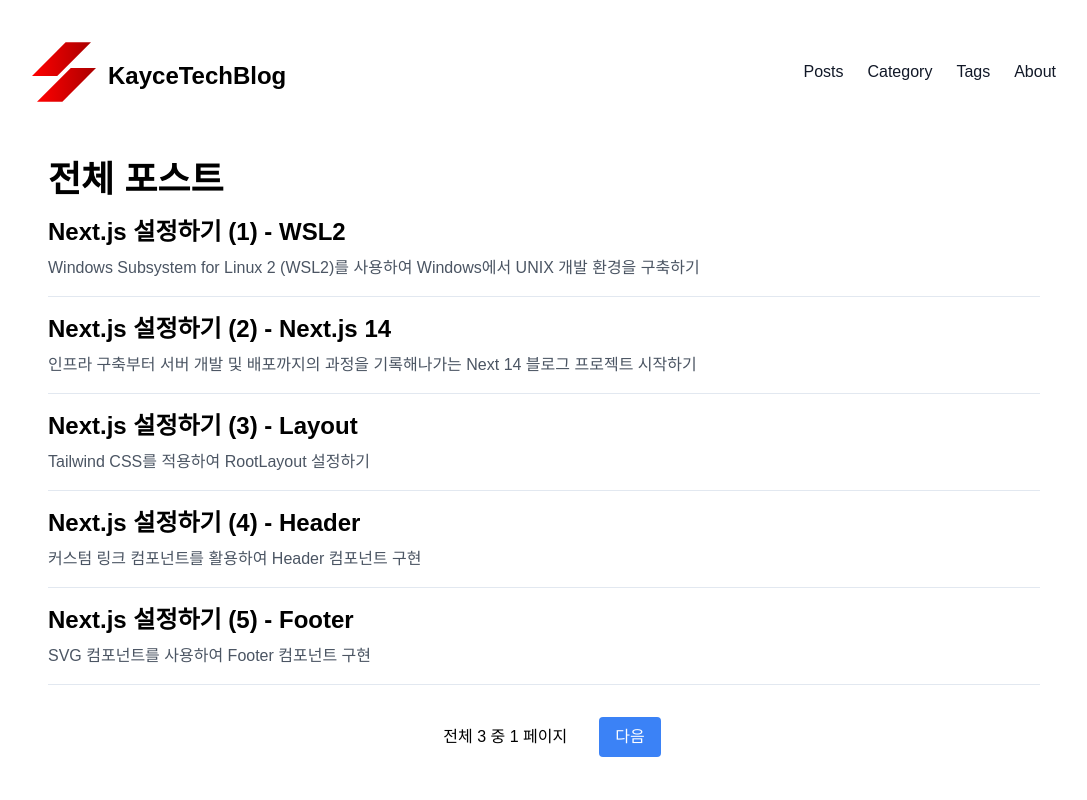
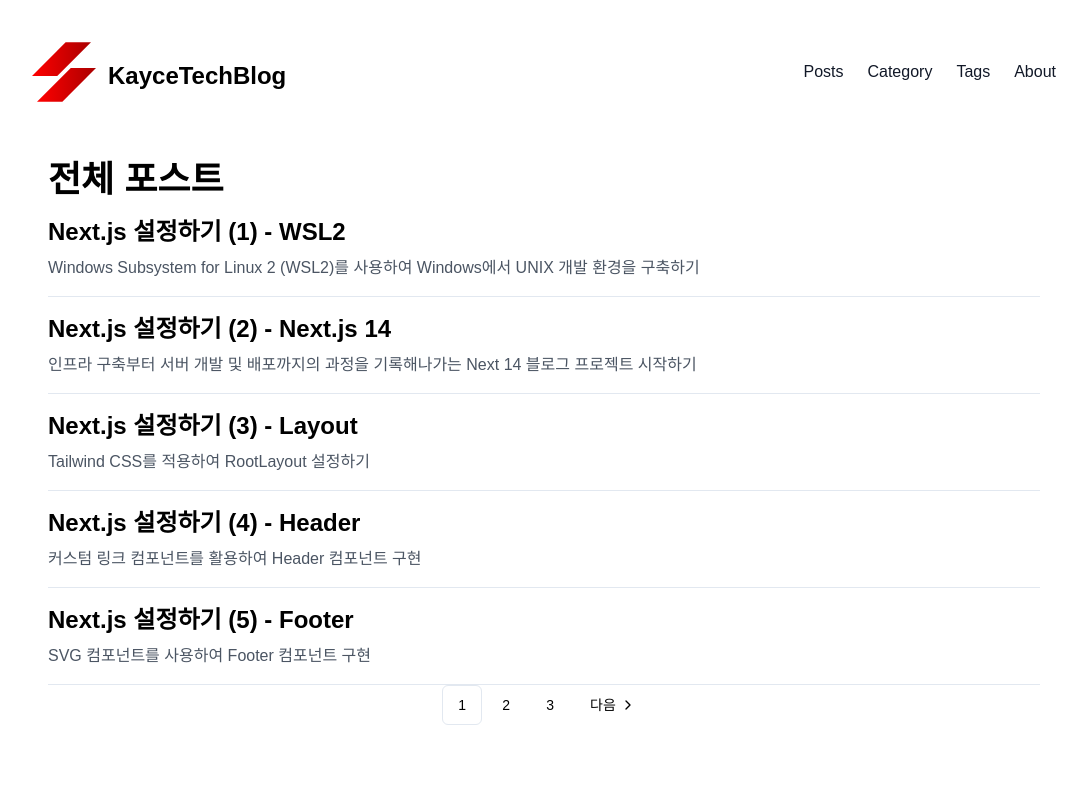
Before and after one commit to changeuikim/kayce, a Next.js app: page /posts/1 in a window 1280 px wide. Shown: the top 800 px of the page, without its empty margins (96-1183 px from the left). Built offline with nearby package versions, Linux system fonts and the light colour scheme.

Commit message:
[feat] shadcn/ui를 사용한 페이지네이션 컴포넌트 구현

```diff
--- a/package.json
+++ b/package.json
@@ -14,6 +14,7 @@
     "@mdx-js/loader": "^3.0.1",
     "@mdx-js/react": "^3.0.1",
     "@next/mdx": "^14.2.14",
+    "@radix-ui/react-slot": "^1.1.0",
     "@types/mdx": "^2.0.13",
     "class-variance-authority": "^0.7.0",
     "clsx": "^2.1.1",
--- a/src/app/posts/(pagination)/[page]/page.tsx
+++ b/src/app/posts/(pagination)/[page]/page.tsx
@@ -1,6 +1,6 @@
 import { getPaginatedPostList } from '@/lib/post';
-import Pagination from '@/components/common/Pagination';
 import PostList from '@/components/post/PostList';
+import PostPagination from '@/components/post/PostPagination';
 
 type Props = {
   params: { page: string };
@@ -13,7 +13,7 @@
   return (
     <div className="p-4">
       <PostList title="전체 포스트" posts={posts} />
-      <Pagination currentPage={page} totalPages={totalPages} basePath="/posts" />
+      <PostPagination currentPage={page} totalPages={totalPages} basePath="/posts" />
     </div>
   );
 };
--- /dev/null
+++ b/src/components/post/PostPagination.tsx
@@ -0,0 +1,59 @@
+import {
+  Pagination,
+  PaginationContent,
+  PaginationEllipsis,
+  PaginationItem,
+  PaginationLink,
+  PaginationNext,
+  PaginationPrevious,
+} from '@/components/ui/pagination';
+
+interface PaginationProps {
+  currentPage: number;
+  totalPages: number;
+  basePath: string;
+}
+
+const PostPagination = ({ currentPage, totalPages, basePath }: PaginationProps) => {
+  const renderPaginationItems = () => {
+    const items = [];
+    for (let i = 1; i <= totalPages; i++) {
+      if (i === 1 || i === totalPages || (i >= currentPage - 1 && i <= currentPage + 1)) {
+        items.push(
+          <PaginationItem key={i}>
+            <PaginationLink href={`${basePath}/${i}`} isActive={i === currentPage}>
+              {i}
+            </PaginationLink>
+          </PaginationItem>
+        );
+      } else if (i === currentPage - 2 || i === currentPage + 2) {
+        items.push(
+          <PaginationItem key={i}>
+            <PaginationEllipsis />
+          </PaginationItem>
+        );
+      }
+    }
+    return items;
+  };
+
+  return (
+    <Pagination>
+      <PaginationContent>
+        {currentPage > 1 && (
+          <PaginationItem>
+            <PaginationPrevious href={`${basePath}/${currentPage - 1}`} />
+          </PaginationItem>
+        )}
+        {renderPaginationItems()}
+        {currentPage < totalPages && (
+          <PaginationItem>
+            <PaginationNext href={`${basePath}/${currentPage + 1}`} />
+          </PaginationItem>
+        )}
+      </PaginationContent>
+    </Pagination>
+  );
+};
+
+export default PostPagination;
--- /dev/null
+++ b/src/components/ui/button.tsx
@@ -0,0 +1,49 @@
+import * as React from 'react';
+import { Slot } from '@radix-ui/react-slot';
+import { cva, type VariantProps } from 'class-variance-authority';
+
+import { cn } from '@/lib/utils';
+
+const buttonVariants = cva(
+  'inline-flex items-center justify-center whitespace-nowrap rounded-md text-sm font-medium ring-offset-background transition-colors focus-visible:outline-none focus-visible:ring-2 focus-visible:ring-ring focus-visible:ring-offset-2 disabled:pointer-events-none disabled:opacity-50',
+  {
+    variants: {
+      variant: {
+        default: 'bg-primary text-primary-foreground hover:bg-primary/90',
+        destructive: 'bg-destructive text-destructive-foreground hover:bg-destructive/90',
+        outline: 'border border-input bg-background hover:bg-accent hover:text-accent-foreground',
+        secondary: 'bg-secondary text-secondary-foreground hover:bg-secondary/80',
+        ghost: 'hover:bg-accent hover:text-accent-foreground',
+        link: 'text-primary underline-offset-4 hover:underline',
+      },
+      size: {
+        default: 'h-10 px-4 py-2',
+        sm: 'h-9 rounded-md px-3',
+        lg: 'h-11 rounded-md px-8',
+        icon: 'h-10 w-10',
+      },
+    },
+    defaultVariants: {
+      variant: 'default',
+      size: 'default',
+    },
+  }
+);
+
+export interface ButtonProps
+  extends React.ButtonHTMLAttributes<HTMLButtonElement>,
+    VariantProps<typeof buttonVariants> {
+  asChild?: boolean;
+}
+
+const Button = React.forwardRef<HTMLButtonElement, ButtonProps>(
+  ({ className, variant, size, asChild = false, ...props }, ref) => {
+    const Comp = asChild ? Slot : 'button';
+    return (
+      <Comp className={cn(buttonVariants({ variant, size, className }))} ref={ref} {...props} />
+    );
+  }
+);
+Button.displayName = 'Button';
+
+export { Button, buttonVariants };
--- /dev/null
+++ b/src/components/ui/pagination.tsx
@@ -0,0 +1,98 @@
+import * as React from 'react';
+import { ChevronLeft, ChevronRight, MoreHorizontal } from 'lucide-react';
+
+import { cn } from '@/lib/utils';
+import { ButtonProps, buttonVariants } from '@/components/ui/button';
+
+const Pagination = ({ className, ...props }: React.ComponentProps<'nav'>) => (
+  <nav
+    role="navigation"
+    aria-label="pagination"
+    className={cn('mx-auto flex w-full justify-center', className)}
+    {...props}
+  />
+);
+Pagination.displayName = 'Pagination';
+
+const PaginationContent = React.forwardRef<HTMLUListElement, React.ComponentProps<'ul'>>(
+  ({ className, ...props }, ref) => (
+    <ul ref={ref} className={cn('flex flex-row items-center gap-1', className)} {...props} />
+  )
+);
+PaginationContent.displayName = 'PaginationContent';
+
+const PaginationItem = React.forwardRef<HTMLLIElement, React.ComponentProps<'li'>>(
+  ({ className, ...props }, ref) => <li ref={ref} className={cn('', className)} {...props} />
+);
+PaginationItem.displayName = 'PaginationItem';
+
+type PaginationLinkProps = {
+  isActive?: boolean;
+} & Pick<ButtonProps, 'size'> &
+  React.ComponentProps<'a'>;
+
+const PaginationLink = ({ className, isActive, size = 'icon', ...props }: PaginationLinkProps) => (
+  <a
+    aria-current={isActive ? 'page' : undefined}
+    className={cn(
+      buttonVariants({
+        variant: isActive ? 'outline' : 'ghost',
+        size,
+      }),
+      className
+    )}
+    {...props}
+  />
+);
+PaginationLink.displayName = 'PaginationLink';
+
+const PaginationPrevious = ({
+  className,
+  ...props
+}: React.ComponentProps<typeof PaginationLink>) => (
+  <PaginationLink
+    aria-label="Go to previous page"
+    size="default"
+    className={cn('gap-1 pl-2.5', className)}
+    {...props}
+  >
+    <ChevronLeft className="h-4 w-4" />
+    <span>이전</span>
+  </PaginationLink>
+);
+PaginationPrevious.displayName = 'PaginationPrevious';
+
+const PaginationNext = ({ className, ...props }: React.ComponentProps<typeof PaginationLink>) => (
+  <PaginationLink
+    aria-label="Go to next page"
+    size="default"
+    className={cn('gap-1 pr-2.5', className)}
+    {...props}
+  >
+    <span>다음</span>
+    <ChevronRight className="h-4 w-4" />
+  </PaginationLink>
+);
+PaginationNext.displayName = 'PaginationNext';
+
+const PaginationEllipsis = ({ className, ...props }: React.ComponentProps<'span'>) => (
+  <span
+    aria-hidden
+    className={cn('flex h-9 w-9 items-center justify-center', className)}
+    {...props}
+  >
+    <MoreHorizontal className="h-4 w-4" />
+    <span className="sr-only">더 보기</span>
+  </span>
+);
+PaginationEllipsis.displayName = 'PaginationEllipsis';
+
+export {
+  Pagination,
+  PaginationContent,
+  PaginationEllipsis,
+  PaginationItem,
+  PaginationLink,
+  PaginationNext,
+  PaginationPrevious,
+};
```
Also changed, not shown: 1 other file (tests, documents, lock files or other folders).
